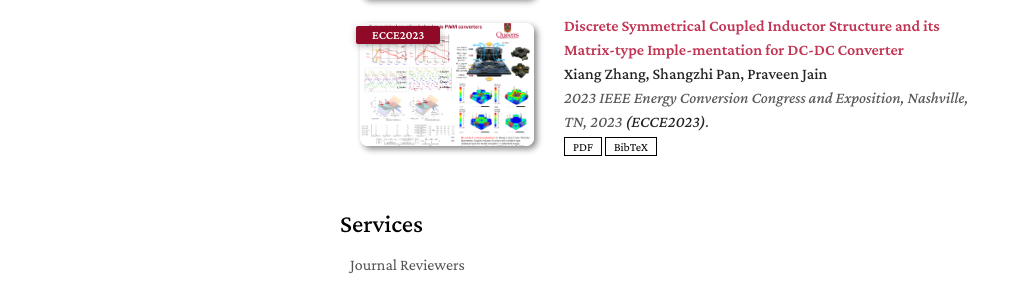
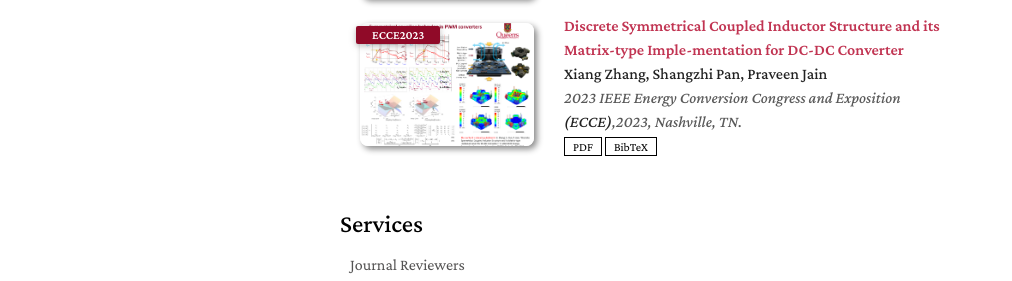
Before and after one commit to XiangZhangPE/XiangZhangPE_old.github.io, a Jekyll site: the page built from index.md, in a window 1280 px wide and 1271 px high. Shown: the part 742-1023 px from the top of the window, without its empty margins (130-1142 px from the left). Built offline with Jekyll 4.4.1, drawn with Linux system fonts in a browser that asks for light colours; nearby versions of some CDN libraries; a style sheet for code colours, icons or effects is not loaded; our own code applies the rules of GitHub Pages for plain Markdown files.

Commit message:
Update publications.md

```diff
--- a/_includes/publications.md
+++ b/_includes/publications.md
@@ -36,7 +36,7 @@
   <div class="col-sm-9" style="position: relative;padding-right: 15px;padding-left: 20px;">
     <div class="title"><a href="assets/files/ECCE2023.pdf">Discrete Symmetrical Coupled Inductor Structure and its Matrix-type Imple-mentation for DC-DC Converter</a></div>
     <div class="author"><strong>Xiang Zhang, Shangzhi Pan, Praveen Jain</strong></div>
-    <div class="periodical"><em>2023 IEEE Energy Conversion Congress and Exposition, Nashville, TN, 2023 <strong>(ECCE2023)</strong>.</em></div>
+    <div class="periodical"><em>2023 IEEE Energy Conversion Congress and Exposition <strong>(ECCE)</strong>,2023, Nashville, TN.</em></div>
     <div class="links">
       <a href="assets/files/ECCE2023.pdf" class="btn btn-sm z-depth-0" role="button" target="_blank" style="font-size:12px;">PDF</a>
       <a href="assets/files/KTensors.bib" class="btn btn-sm z-depth-0" role="button" target="_blank" style="font-size:12px;">BibTeX</a>
```
